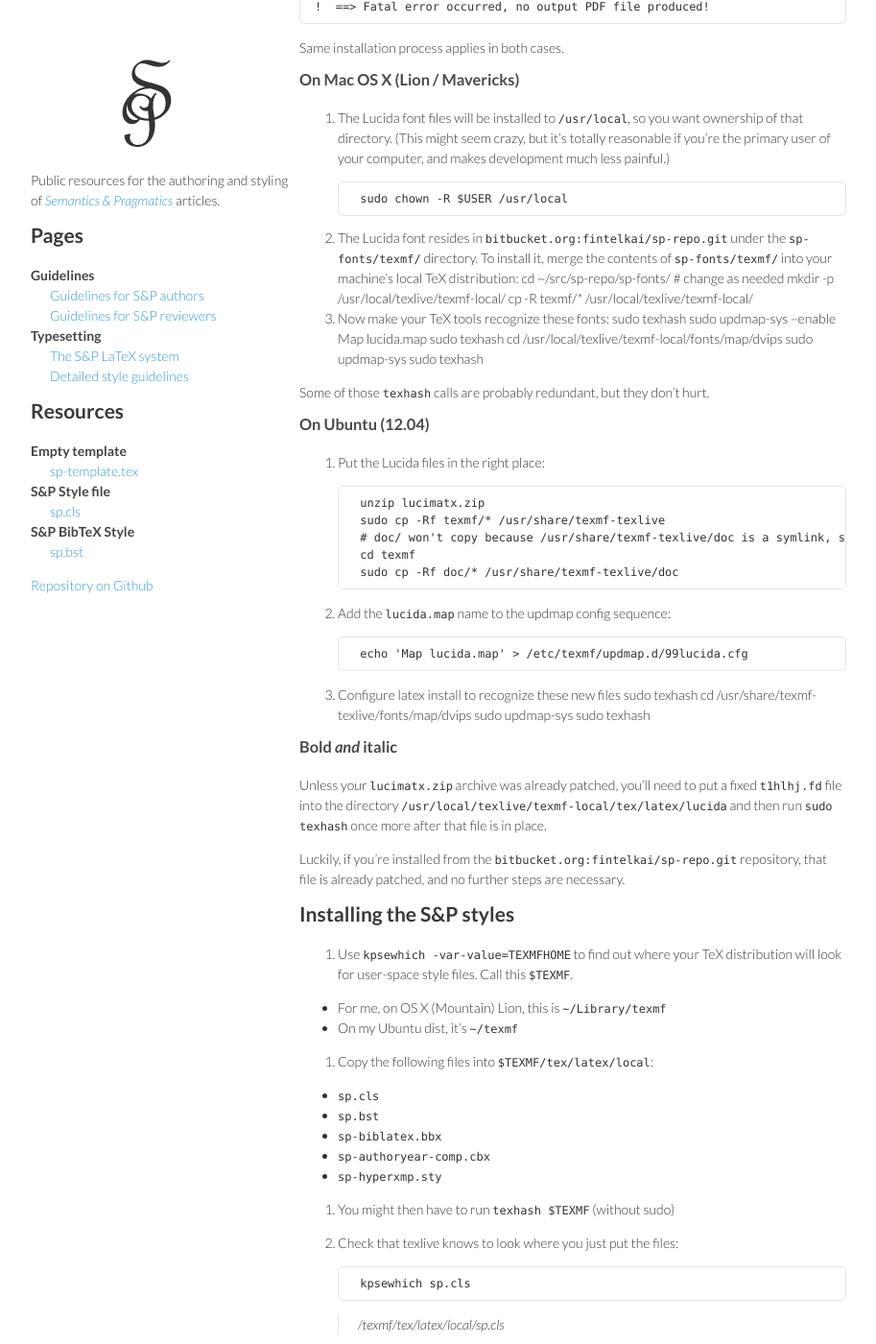
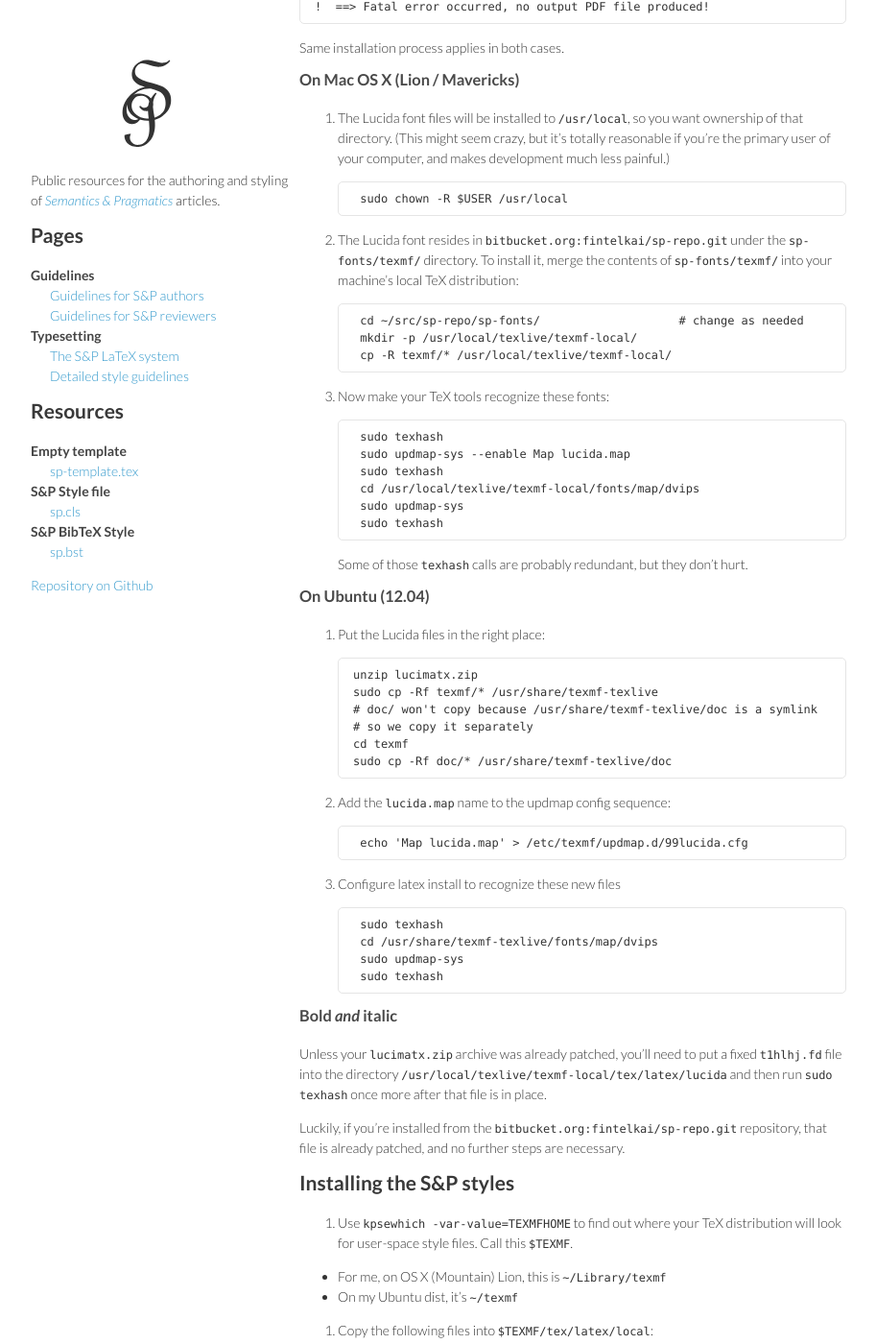
Before and after one commit to semprag/semprag.github.io, a Jekyll site: the page built from lucida.md, in a window 1280 px wide and 1400 px high, scrolled down 400 px. Shown: the whole window at 96% size, without its empty margins (178-1091 px from the left). Built offline with Jekyll 4.4.1, drawn with Linux system fonts in a browser that asks for light colours.

Commit message:
GFM code block fencing take 3

```diff
--- a/lucida.md
+++ b/lucida.md
@@ -25,6 +25,9 @@ Same installation process applies in both cases.
 
 ### On Mac OS X (Lion / Mavericks)
 
+<!-- I know what you're thinking... "I'll just use fenced code blocks for
+these snippets and it'll look so nice!" No. It won't. Not with GFM it won't. -->
+
 1. The Lucida font files will be installed to `/usr/local`, so you want ownership
 of that directory. (This might seem crazy, but it's totally reasonable if
 you're the primary user of your computer, and makes development much less painful.)
@@ -34,10 +37,13 @@ you're the primary user of your computer, and makes development much less painfu
 2. The Lucida font resides in `bitbucket.org:fintelkai/sp-repo.git` under the
 `sp-fonts/texmf/` directory. To install it, merge the contents of `sp-fonts/texmf/`
 into your machine's local TeX distribution:
+
         cd ~/src/sp-repo/sp-fonts/                    # change as needed
         mkdir -p /usr/local/texlive/texmf-local/
         cp -R texmf/* /usr/local/texlive/texmf-local/
+
 3. Now make your TeX tools recognize these fonts:
+
         sudo texhash
         sudo updmap-sys --enable Map lucida.map
         sudo texhash
@@ -45,23 +51,26 @@ into your machine's local TeX distribution:
         sudo updmap-sys
         sudo texhash
 
-  Some of those `texhash` calls are probably redundant, but they don't hurt.
+    Some of those `texhash` calls are probably redundant, but they don't hurt.
 
 
 ### On Ubuntu (12.04)
 
 1. Put the Lucida files in the right place:
 
-        unzip lucimatx.zip
-        sudo cp -Rf texmf/* /usr/share/texmf-texlive
-        # doc/ won't copy because /usr/share/texmf-texlive/doc is a symlink, so:
-        cd texmf
-        sudo cp -Rf doc/* /usr/share/texmf-texlive/doc
+       unzip lucimatx.zip
+       sudo cp -Rf texmf/* /usr/share/texmf-texlive
+       # doc/ won't copy because /usr/share/texmf-texlive/doc is a symlink
+       # so we copy it separately
+       cd texmf
+       sudo cp -Rf doc/* /usr/share/texmf-texlive/doc
 
 2. Add the `lucida.map` name to the updmap config sequence:
 
         echo 'Map lucida.map' > /etc/texmf/updmap.d/99lucida.cfg
+
 3. Configure latex install to recognize these new files
+
         sudo texhash
         cd /usr/share/texmf-texlive/fonts/map/dvips
         sudo updmap-sys
```
